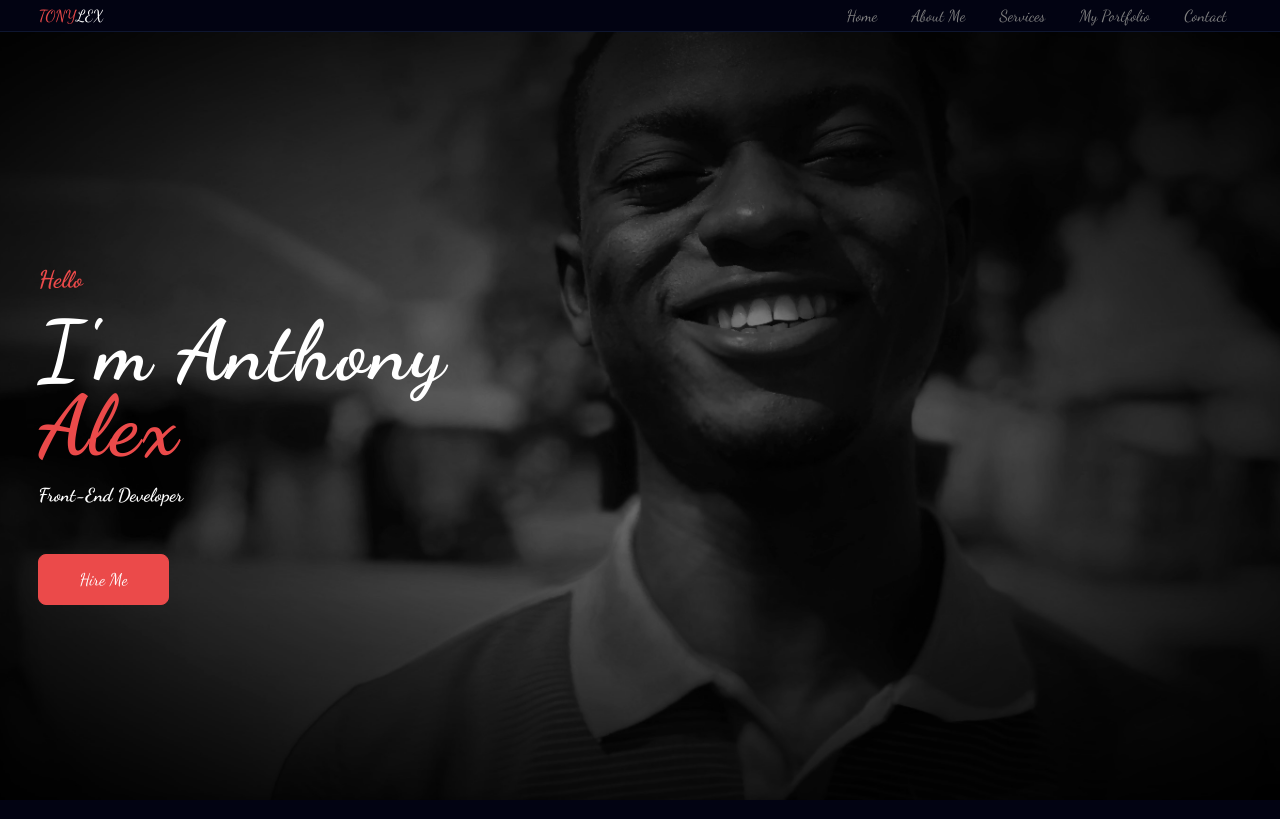
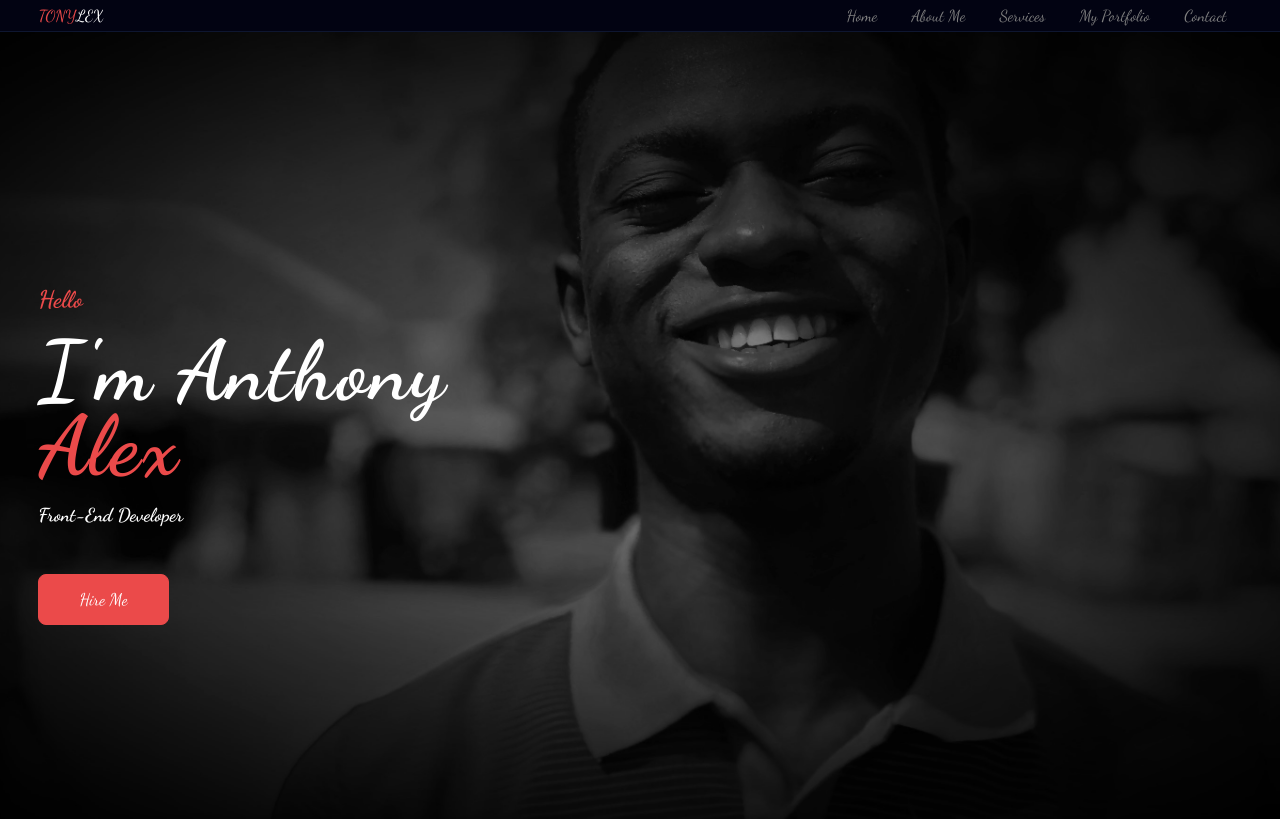
Before and after one commit to Tonylex18/My_Portfolio, a PHP site: page / in a window 1280 px wide. Shown: the top 819 px of the page. Run offline with PHP 8.4, Linux system fonts and the light colour scheme; some web fonts are replaced.

Commit message:
front end

```diff
--- a/css/style.css
+++ b/css/style.css
@@ -34,6 +34,7 @@ img {
     --h2-font: 3.5rem;
     --p-font: 1.1rem;
 }
+
 
 /*-----------------Header--------------*/
 
@@ -81,48 +82,27 @@ header.sticky {
     border-bottom: 1px solid #0e1630;
 }
 
-
 header a:hover {
     background: var(--main-color);
     color: var(--text-color);
 }
 
-
-
 .container {
     max-width: 2400px;
     margin: auto;
-	padding: 0 5px;
+    padding: 10px 5px;
 }
-/*
-.row {
-	display: flex;
-	align-items: center;
-	flex-wrap: wrap;
-	justify-content: space-around;
-}
-
-.col-2 {
-	flex-basis: 50%;
-	min-width: 100px;
-}
-
-.col-2 img {
-	max-width: 70%;
-	padding: 50px 0;
-	height: 10%;
-}
-*/
 
 section {
     padding: 160px 16% 90px;
 }
 
+
 /*--------------Home---------------*/
 
 .home {
     height: 100vh;
-	width: 100$;
+    width: 100%;
     background: url(../Imgs/class.jpeg);
     background-size: cover;
     background-position: center;
@@ -389,7 +369,7 @@ span {
     transition: all .40s ease;
 }
 
-.fa-brands:hover{
+.fa-brands:hover {
     transform: scale(1.01) translateY(-5px);
     cursor: pointer;
     color: var(--text-color);
@@ -447,15 +427,12 @@ form textarea {
     header {
         padding: 16px 3%;
     }
-
     header.sticky {
         padding: 6px 3%;
     }
-
     header a {
         padding: 5px 15px;
     }
-
     section {
         padding: 130px 3% 60px;
     }
@@ -467,40 +444,32 @@ form textarea {
         --h2-font: 2.9rem;
         --p-font: 1rem;
     }
-
     section {
         padding: 70px 3% 60px;
     }
-
     .home {
         height: 85vh;
     }
-
     .about {
         grid-template-columns: 1fr;
     }
-
     .about-img {
         text-align: center;
     }
-
     .contact {
         grid-template-columns: 1fr;
     }
 }
 
 @media (max-width: 870px) {
-
     header {
         height: 4rem;
         width: 100%;
     }
-
     .toggle {
         display: block;
         transition: all 5s ease;
     }
-
     .navbar {
         position: absolute;
         top: -600px;
@@ -512,39 +481,29 @@ form textarea {
         text-align: left;
         transition: all .90s ease;
     }
-
     .navbar a {
         display: block;
         padding: 1rem;
         margin: 1rem;
     }
-
     .navbar ul {
         display: flex;
         flex-direction: column;
         text-align: left;
-
     }
-
     header img {
         width: 35%;
         height: auto;
         line-height: auto;
         top: 0.5rem;
     }
-
-	.logo{
+    .logo {
         height: 1.5rem;
     }
-
-
-
     .navbar.active {
         top: 100%;
         transition: all .90s ease;
     }
-
-
      :root {
         --h1-font: 3.2rem;
         --h2-font: 2.2rem;
```
Lines whose indentation alone changed are shown as unchanged.
